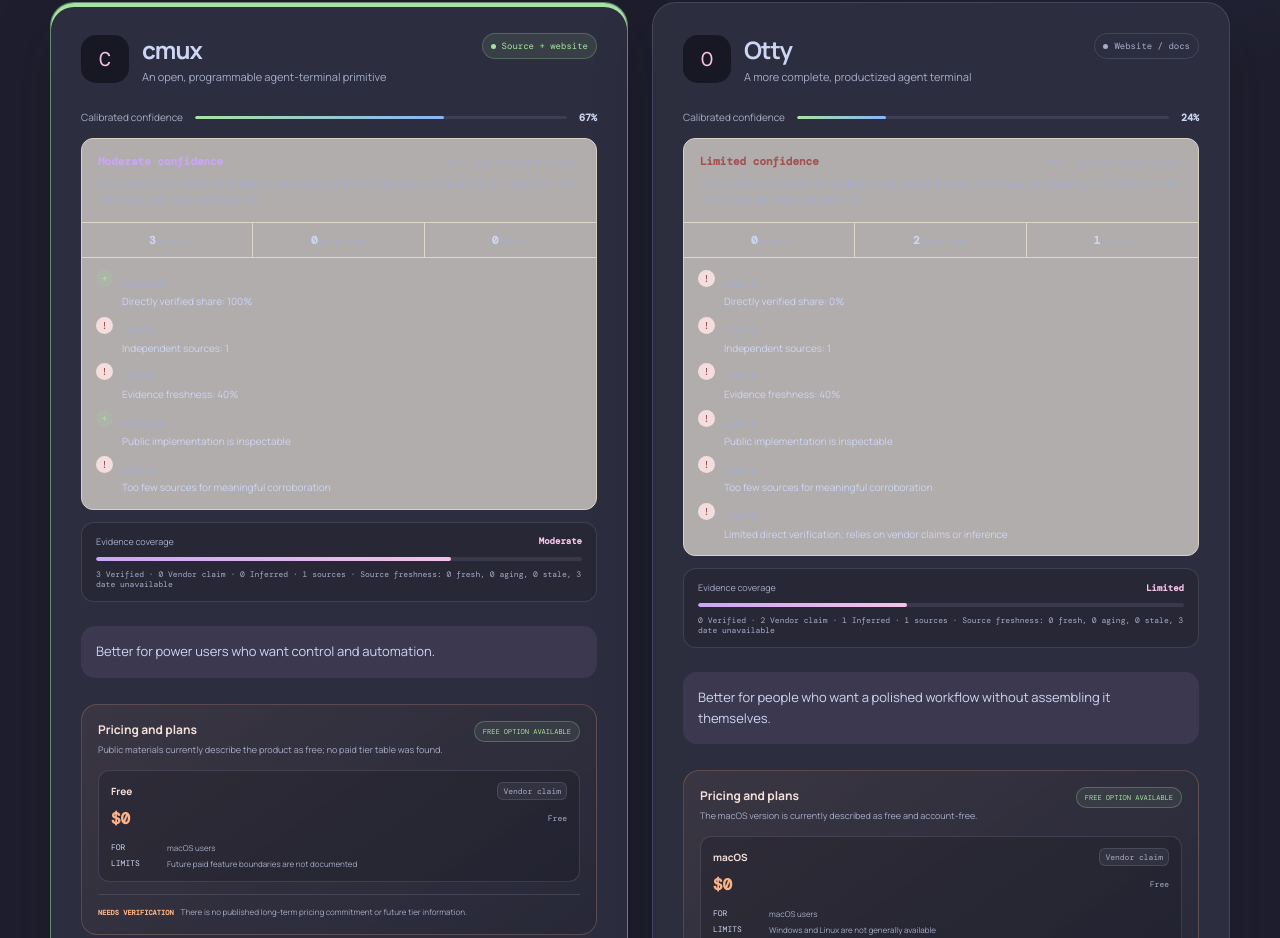
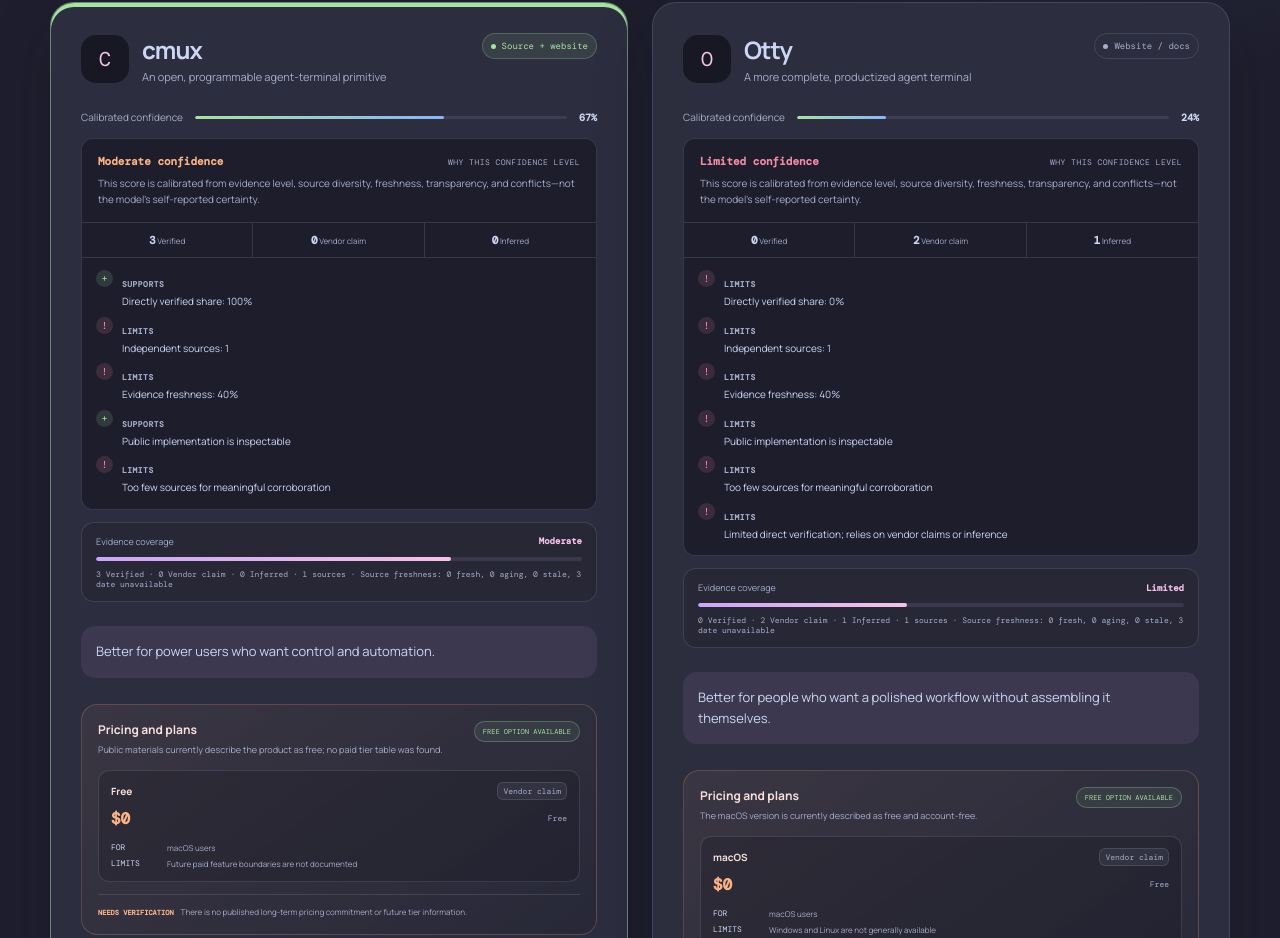
Before and after one commit to wp043/fitlens, a Next.js app: page /examples/cmux-vs-otty in a window 1280 px wide. Shown: the part 2764-3702 px from the top of the page. Built offline with nearby package versions, Linux system fonts and the light colour scheme.

Commit message:
fix(ui): restore confidence card contrast

```diff
--- a/app/globals.css
+++ b/app/globals.css
@@ -2250,6 +2250,51 @@
   background: linear-gradient(90deg, var(--green), var(--blue));
 }
 
+.confidence-calibration {
+  border-color: var(--line);
+  background: rgba(24, 24, 37, 0.72);
+  color: var(--ink);
+}
+
+.confidence-calibration > header,
+.confidence-evidence-mix {
+  border-color: var(--line);
+}
+
+.confidence-calibration > header p,
+.confidence-calibration > header span,
+.confidence-calibration li b,
+.confidence-evidence-mix span {
+  color: var(--muted);
+}
+
+.confidence-calibration.moderate > header strong {
+  color: var(--peach);
+}
+
+.confidence-calibration.limited > header strong {
+  color: #f38ba8;
+}
+
+.confidence-evidence-mix span {
+  border-color: var(--line);
+}
+
+.confidence-evidence-mix b,
+.confidence-calibration li p {
+  color: var(--ink);
+}
+
+.confidence-calibration li > span {
+  background: rgba(166, 227, 161, 0.14);
+  color: var(--green);
+}
+
+.confidence-calibration li.limiting > span {
+  background: rgba(243, 139, 168, 0.14);
+  color: #f38ba8;
+}
+
 .product-verdict {
   border: 0;
   border-radius: 14px;
```
